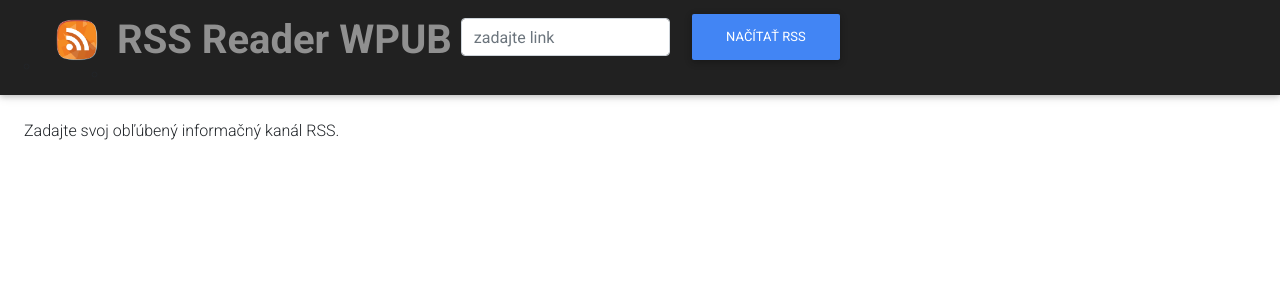
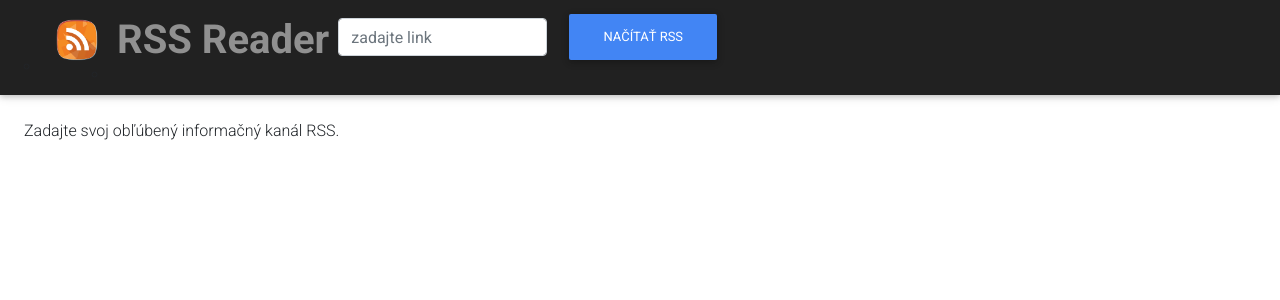
Before and after one commit to tomas-balaz/rss_reader, a Django app: page / in a window 1280 px wide. Shown: the top 300 px of the page. Run offline with Django 3.2, Linux system fonts and the light colour scheme; some libraries are stand-ins or nearby versions.

Commit message:
headline short

```diff
--- a/rss/templates/rss/base.html
+++ b/rss/templates/rss/base.html
@@ -35,7 +35,7 @@
                         </li>
                         <li>
                             <a class="nav-link" href="/">
-                                <h1 class="font-weight-bold">RSS Reader WPUB</h1>
+                                <h1 class="font-weight-bold">RSS Reader</h1>
                             </a>
                         </li>
                     </ul>
```
